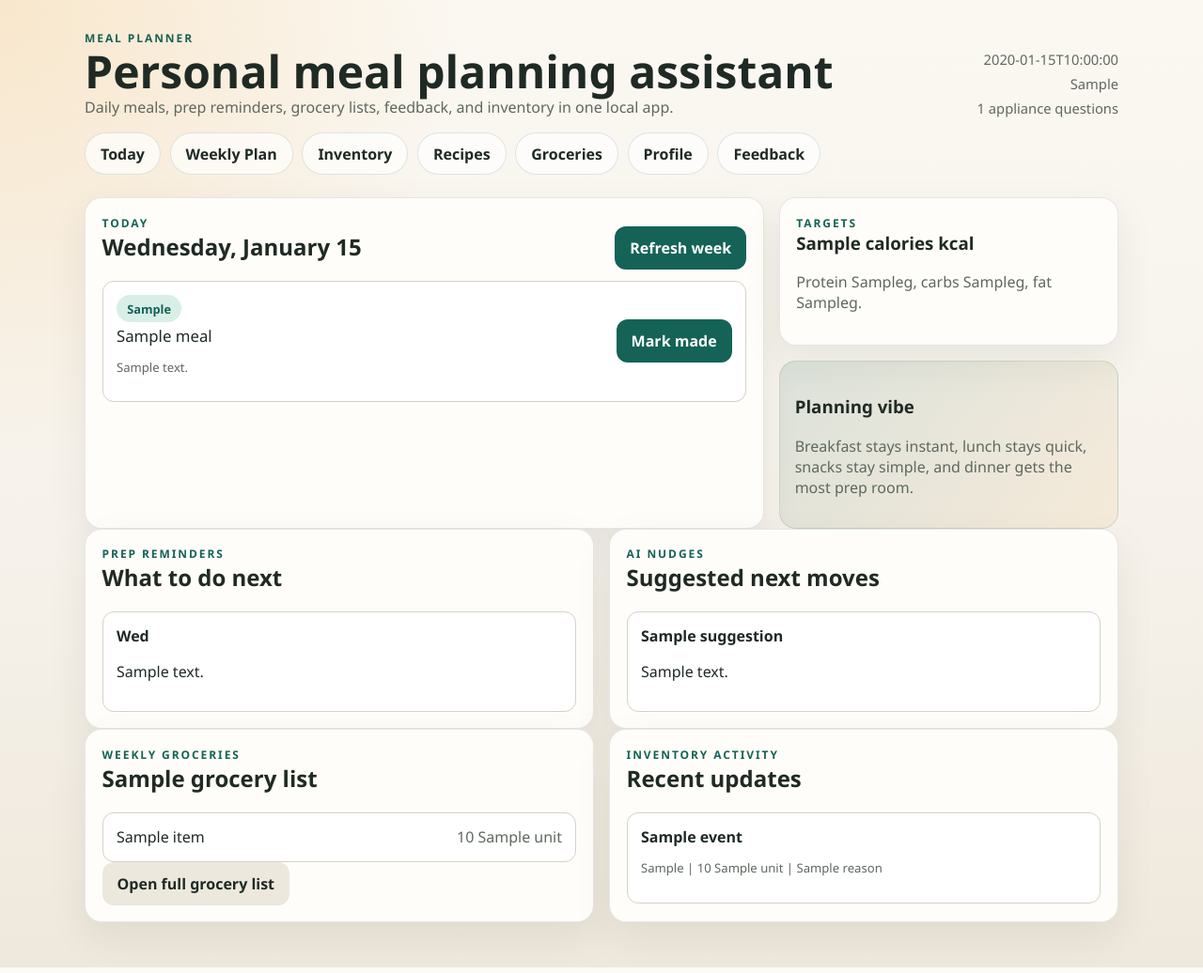
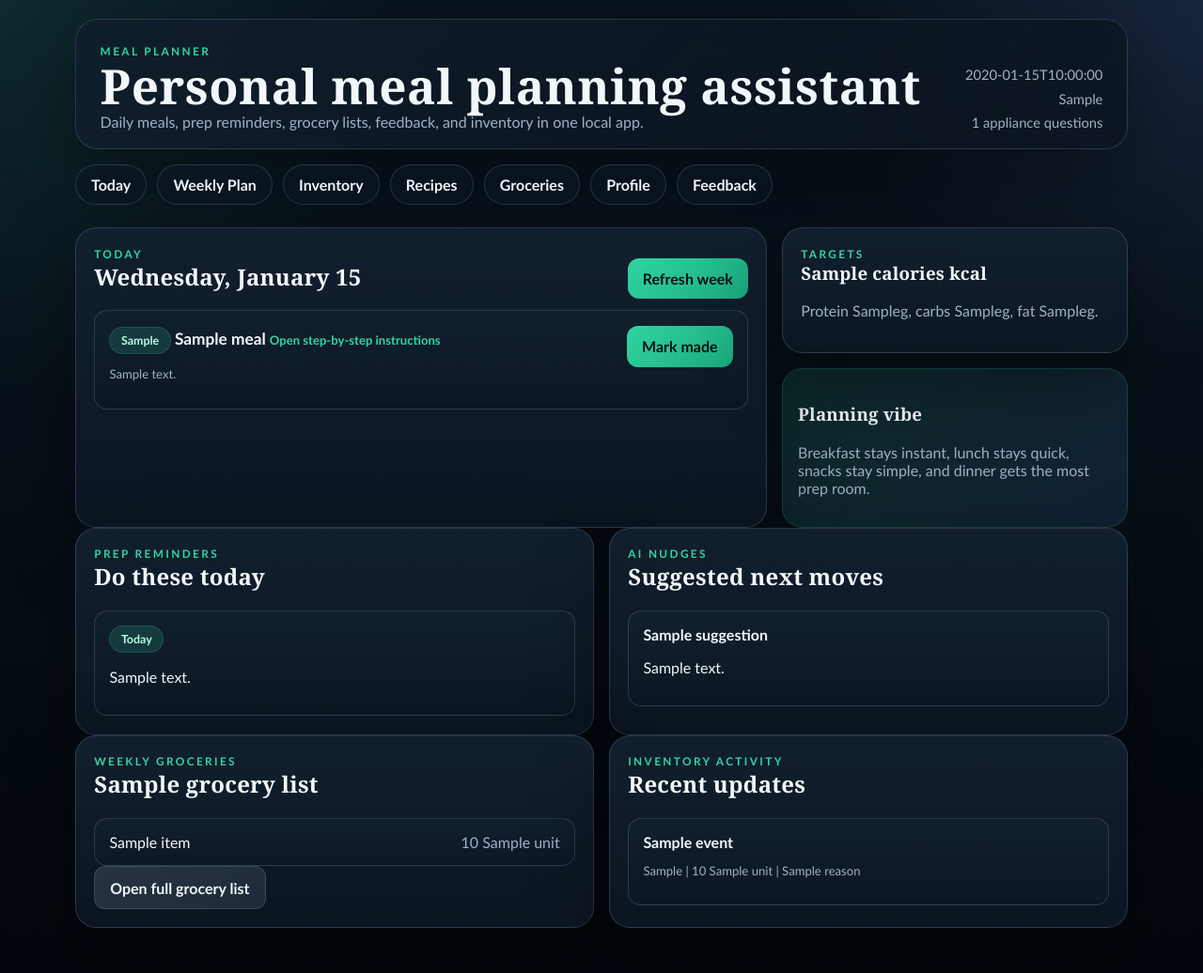
Before and after one commit to mattdh12/meal_planner, a FastAPI app: template src/meal_planner/web/templates/today.html in a window 1280 px wide. Shown: the whole page at 94% size. Run offline with FastAPI, Linux system fonts and the light colour scheme; the template is opened without the code that fills it: most values are stand-ins (such as "Sample title", 1, 10 or a date in 2020).

Commit message:
Improve meal UI and recipe clarity

```diff
--- a/src/meal_planner/web/app.py
+++ b/src/meal_planner/web/app.py
@@ -64,11 +64,13 @@ def create_app(database_path: Path | None = None) -> FastAPI:
             feedback_service = FeedbackService(session, app.state.ai_adapter)
             appliance_service = ApplianceService(session)
             overview = planner.today_overview(date.today())
+            prep_tasks = planner.prep_tasks_for_date(date.today())
             grocery_list = grocery_service.get_weekly_list(start_of_week(date.today()))
             context = _base_context(request, overview["profile"], len(appliance_service.unresolved()))
             context.update(
                 {
                     "overview": overview,
+                    "prep_tasks": prep_tasks,
                     "grocery_list": grocery_list,
                     "recent_events": inventory_service.recent_events(),
                     "suggestions": feedback_service.dashboard_context()["suggestions"],
--- a/src/meal_planner/web/static/styles.css
+++ b/src/meal_planner/web/static/styles.css
@@ -1,74 +1,99 @@
 :root {
-  --bg: #f6f2eb;
-  --panel: #fffdf9;
-  --ink: #1f2a24;
-  --muted: #5e685f;
-  --accent: #146356;
-  --accent-soft: #d8efe7;
-  --line: #d7d1c7;
-  --warm: #f2b45a;
-  --shadow: 0 16px 40px rgba(44, 48, 38, 0.08);
-  --radius: 18px;
-  --radius-sm: 12px;
+  --bg: #071018;
+  --bg-deep: #03070d;
+  --panel: rgba(13, 24, 36, 0.88);
+  --panel-strong: rgba(18, 32, 47, 0.96);
+  --panel-soft: rgba(24, 40, 58, 0.76);
+  --ink: #f2f7fb;
+  --muted: #9eb2c7;
+  --accent: #31d5a2;
+  --accent-strong: #1aa97c;
+  --accent-soft: rgba(49, 213, 162, 0.16);
+  --blue-soft: rgba(102, 153, 255, 0.18);
+  --line: rgba(173, 202, 230, 0.18);
+  --line-strong: rgba(173, 202, 230, 0.28);
+  --warm: #f4c776;
+  --shadow: 0 28px 80px rgba(0, 0, 0, 0.38);
+  --radius: 22px;
+  --radius-sm: 14px;
 }
 
 * {
   box-sizing: border-box;
 }
 
+html {
+  color-scheme: dark;
+}
+
 body {
   margin: 0;
-  font-family: "Segoe UI", Tahoma, Geneva, Verdana, sans-serif;
+  min-height: 100vh;
+  font-family: "Trebuchet MS", "Segoe UI", sans-serif;
   color: var(--ink);
   background:
-    radial-gradient(circle at top left, rgba(242, 180, 90, 0.25), transparent 30%),
-    linear-gradient(180deg, #fbf8f2 0%, var(--bg) 55%, #efe8dc 100%);
+    radial-gradient(circle at top left, rgba(49, 213, 162, 0.12), transparent 26%),
+    radial-gradient(circle at top right, rgba(116, 145, 255, 0.14), transparent 24%),
+    linear-gradient(180deg, #09131d 0%, #071018 44%, #03070d 100%);
 }
 
 a {
   color: inherit;
 }
 
+h1,
+h2,
+h3 {
+  font-family: Georgia, "Times New Roman", serif;
+  letter-spacing: 0.01em;
+}
+
 .shell-header,
 .top-nav,
 .page-shell {
-  width: min(1100px, calc(100% - 2rem));
+  width: min(1120px, calc(100% - 2rem));
   margin: 0 auto;
 }
 
 .shell-header {
-  padding: 2rem 0 1rem;
+  margin-top: 1.25rem;
+  padding: 1.6rem 1.6rem 1.2rem;
   display: flex;
   justify-content: space-between;
   gap: 1rem;
   align-items: end;
+  background: linear-gradient(135deg, rgba(16, 29, 43, 0.92), rgba(11, 19, 30, 0.78));
+  border: 1px solid var(--line);
+  border-radius: calc(var(--radius) + 2px);
+  box-shadow: var(--shadow);
+  backdrop-filter: blur(12px);
 }
 
 .eyebrow {
   margin: 0;
   text-transform: uppercase;
-  letter-spacing: 0.16em;
+  letter-spacing: 0.2em;
   color: var(--accent);
-  font-size: 0.75rem;
-  font-weight: 700;
+  font-size: 0.74rem;
+  font-weight: 800;
 }
 
 .shell-header h1 {
-  margin: 0.2rem 0;
-  font-size: clamp(2rem, 4vw, 3rem);
-  line-height: 1;
+  margin: 0.25rem 0;
+  font-size: clamp(2rem, 4vw, 3.3rem);
+  line-height: 0.98;
 }
 
 .subhead {
   margin: 0;
-  max-width: 48rem;
+  max-width: 50rem;
   color: var(--muted);
 }
 
 .header-stats {
   display: flex;
   flex-direction: column;
-  gap: 0.4rem;
+  gap: 0.45rem;
   align-items: flex-end;
   color: var(--muted);
   font-size: 0.92rem;
@@ -77,17 +102,25 @@ a {
 .top-nav {
   display: flex;
   flex-wrap: wrap;
-  gap: 0.6rem;
-  margin-bottom: 1.5rem;
+  gap: 0.7rem;
+  margin: 1rem auto 1.5rem;
 }
 
 .top-nav a {
   text-decoration: none;
-  background: rgba(255, 255, 255, 0.68);
-  border: 1px solid rgba(20, 99, 86, 0.15);
+  background: rgba(13, 24, 36, 0.68);
+  border: 1px solid var(--line);
   border-radius: 999px;
-  padding: 0.65rem 1rem;
-  font-weight: 600;
+  padding: 0.7rem 1rem;
+  font-weight: 700;
+  transition: transform 140ms ease, border-color 140ms ease, background 140ms ease;
+  backdrop-filter: blur(10px);
+}
+
+.top-nav a:hover {
+  transform: translateY(-1px);
+  border-color: rgba(49, 213, 162, 0.45);
+  background: rgba(19, 35, 49, 0.92);
 }
 
 .page-shell {
@@ -108,11 +141,12 @@ a {
 }
 
 .card {
-  background: var(--panel);
-  border: 1px solid rgba(94, 104, 95, 0.15);
+  background: linear-gradient(180deg, var(--panel-strong), var(--panel));
+  border: 1px solid var(--line);
   border-radius: var(--radius);
   box-shadow: var(--shadow);
-  padding: 1.1rem;
+  padding: 1.2rem;
+  backdrop-filter: blur(12px);
 }
 
 .card h2,
@@ -127,13 +161,16 @@ a {
 }
 
 .pill {
-  display: inline-block;
-  padding: 0.35rem 0.7rem;
+  display: inline-flex;
+  align-items: center;
+  gap: 0.3rem;
+  padding: 0.38rem 0.72rem;
   border-radius: 999px;
   background: var(--accent-soft);
-  color: var(--accent);
-  font-weight: 700;
-  font-size: 0.8rem;
+  color: #b7fae4;
+  border: 1px solid rgba(49, 213, 162, 0.18);
+  font-weight: 800;
+  font-size: 0.78rem;
 }
 
 .muted {
@@ -146,14 +183,21 @@ a {
   padding: 0;
   margin: 0;
   display: grid;
-  gap: 0.8rem;
+  gap: 0.85rem;
 }
 
 .meal-item {
   border: 1px solid var(--line);
   border-radius: var(--radius-sm);
-  padding: 0.9rem;
-  background: #fff;
+  padding: 0.95rem;
+  background: linear-gradient(180deg, rgba(18, 32, 47, 0.92), rgba(12, 23, 35, 0.85));
+  transition: transform 150ms ease, border-color 150ms ease, background 150ms ease;
+}
+
+.meal-item:hover {
+  transform: translateY(-1px);
+  border-color: rgba(49, 213, 162, 0.38);
+  background: linear-gradient(180deg, rgba(21, 37, 55, 0.96), rgba(14, 28, 41, 0.92));
 }
 
 .meal-item header,
@@ -161,19 +205,74 @@ a {
   display: flex;
   justify-content: space-between;
   gap: 1rem;
-  align-items: center;
+  align-items: flex-start;
 }
 
 .meal-title {
-  margin: 0.15rem 0;
-  font-size: 1.05rem;
+  margin: 0.22rem 0 0.1rem;
+  font-size: 1.08rem;
+  font-weight: 700;
+}
+
+.meal-title-link {
+  display: inline-block;
+  margin: 0.22rem 0 0.1rem;
+  font-size: 1.08rem;
+  font-weight: 800;
+  text-decoration: none;
+  color: var(--ink);
+}
+
+.meal-title-link:hover {
+  color: #b7fae4;
+}
+
+.tiny-link {
+  display: inline-block;
+  text-decoration: none;
+  font-size: 0.82rem;
+  font-weight: 700;
+  color: var(--accent);
+}
+
+.tiny-link:hover {
+  color: #7bf0cb;
 }
 
 .callout {
-  background: linear-gradient(135deg, rgba(20, 99, 86, 0.12), rgba(242, 180, 90, 0.12));
+  background: linear-gradient(135deg, rgba(49, 213, 162, 0.14), rgba(102, 153, 255, 0.12));
   border-radius: var(--radius);
   padding: 1rem;
-  border: 1px solid rgba(20, 99, 86, 0.15);
+  border: 1px solid rgba(49, 213, 162, 0.2);
+}
+
+.instruction-block {
+  margin: 1rem 0;
+  padding: 1rem;
+  border-radius: var(--radius-sm);
+  background: rgba(8, 15, 24, 0.56);
+  border: 1px solid var(--line);
+}
+
+.step-list {
+  margin: 0.65rem 0 0;
+  padding-left: 1.3rem;
+  display: grid;
+  gap: 0.75rem;
+}
+
+.step-list li {
+  line-height: 1.55;
+}
+
+.badge-row {
+  display: flex;
+  flex-wrap: wrap;
+  gap: 0.5rem;
+}
+
+.appliance-stack {
+  margin-top: 1rem;
 }
 
 form {
@@ -199,9 +298,15 @@ select,
 textarea {
   border: 1px solid var(--line);
   border-radius: 12px;
-  background: #fff;
-  padding: 0.7rem 0.8rem;
+  background: rgba(7, 16, 24, 0.78);
+  color: var(--ink);
+  padding: 0.72rem 0.82rem;
   width: 100%;
+}
+
+input::placeholder,
+textarea::placeholder {
+  color: #6e8398;
 }
 
 textarea {
@@ -213,20 +318,28 @@ button,
 .button-link {
   border: none;
   border-radius: 12px;
-  padding: 0.75rem 1rem;
-  background: var(--accent);
-  color: white;
-  font-weight: 700;
+  padding: 0.78rem 1rem;
+  background: linear-gradient(135deg, var(--accent), var(--accent-strong));
+  color: #04120e;
+  font-weight: 800;
   cursor: pointer;
   text-decoration: none;
   display: inline-flex;
   justify-content: center;
+  transition: transform 140ms ease, filter 140ms ease;
+}
+
+button:hover,
+.button-link:hover {
+  transform: translateY(-1px);
+  filter: brightness(1.05);
 }
 
 .button-link.secondary,
 button.secondary {
-  background: #ece8de;
+  background: linear-gradient(135deg, rgba(158, 178, 199, 0.18), rgba(95, 117, 141, 0.22));
   color: var(--ink);
+  border: 1px solid var(--line);
 }
 
 .inline-form {
@@ -267,4 +380,9 @@ button.secondary {
   .header-stats {
     align-items: start;
   }
+
+  .meal-item header,
+  .row-between {
+    flex-direction: column;
+  }
 }
--- a/src/meal_planner/web/templates/today.html
+++ b/src/meal_planner/web/templates/today.html
@@ -16,12 +16,18 @@
     </div>
 
     <ul class="meal-list">
-      {% for meal in overview.day.meals|sort(attribute='meal_slot') %}
+      {% for meal in overview.day.meals %}
       <li class="meal-item">
         <header>
           <div>
             <span class="pill">{{ meal.meal_slot|title }}</span>
+            {% set has_recipe_details = meal.recipe_id and meal.recipe and ((meal.recipe.prep_minutes + meal.recipe.cook_minutes) > 0 or '\n' in meal.recipe.instructions or meal.recipe.notes) %}
+            {% if has_recipe_details %}
+            <a class="meal-title-link" href="/recipes/{{ meal.recipe_id }}">{{ meal.title }}</a>
+            <a class="tiny-link" href="/recipes/{{ meal.recipe_id }}">Open step-by-step instructions</a>
+            {% else %}
             <p class="meal-title">{{ meal.title }}</p>
+            {% endif %}
             <p class="muted tiny">{{ meal.notes or "Planned around your current rules and inventory." }}</p>
           </div>
           {% if meal.recipe_id and not meal.completed %}
@@ -55,18 +61,18 @@
     <div class="section-heading">
       <div>
         <p class="eyebrow">Prep reminders</p>
-        <h2>What to do next</h2>
+        <h2>Do these today</h2>
       </div>
     </div>
     <ul class="simple-list">
-      {% for task in overview.day.prep_tasks %}
+      {% for task in prep_tasks %}
       <li class="meal-item">
-        <strong>{{ task.due_date.strftime("%a") }}</strong>
+        <span class="pill">Today</span>
         <p>{{ task.description }}</p>
       </li>
       {% else %}
       <li class="meal-item">
-        <p>No extra prep tasks today. You are set.</p>
+        <p>No prep reminders for today. You are set.</p>
       </li>
       {% endfor %}
     </ul>
```
Also changed, not shown: data/seed_data.json (+24 -12 lines), src/meal_planner/services.py (+20 -2 lines), src/meal_planner/storage.py (+14 -0 lines), src/meal_planner/web/templates/recipe_detail.html (+26 -9 lines), tests/test_routes.py (+2 -0 lines), tests/test_services.py (+14 -0 lines).
